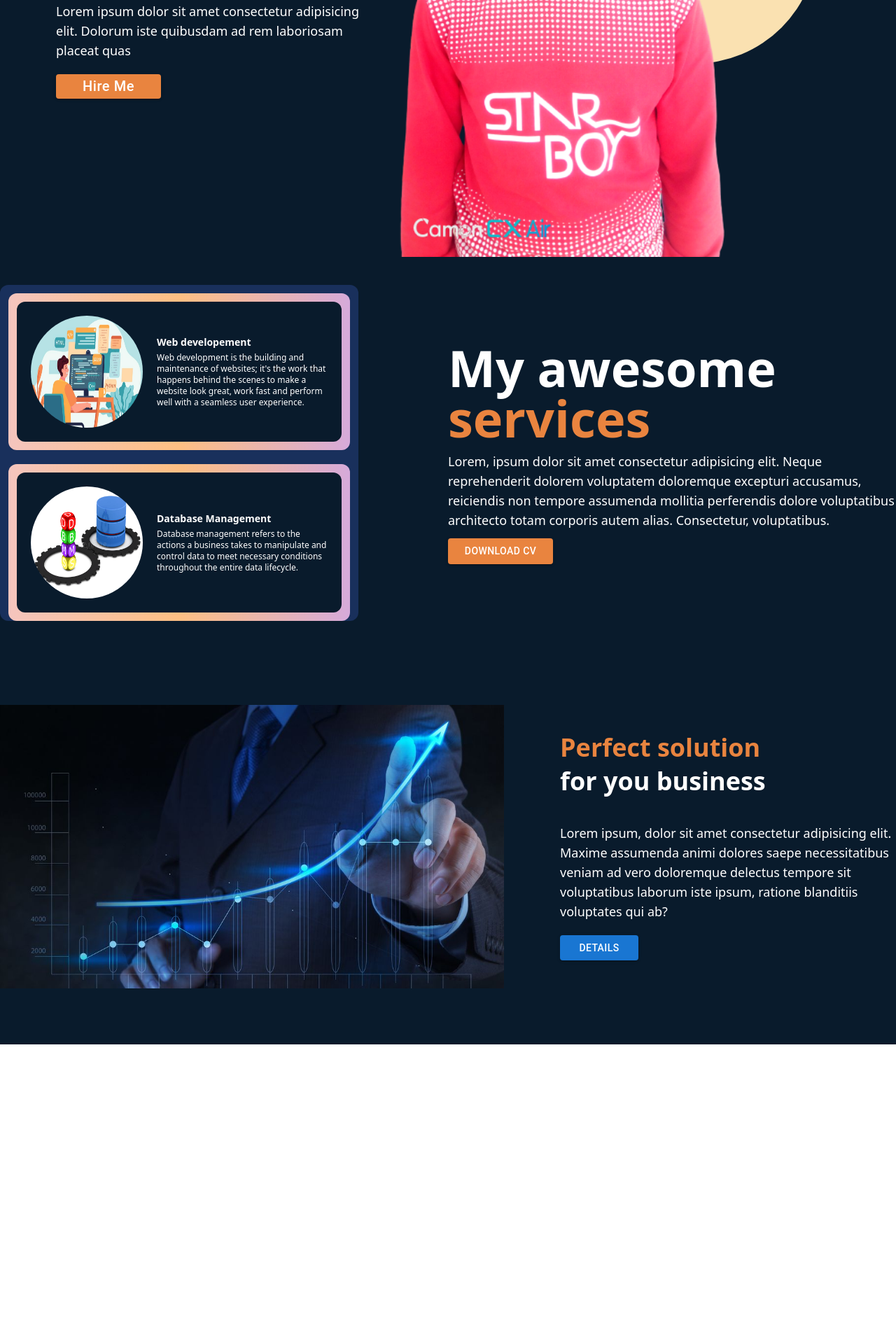
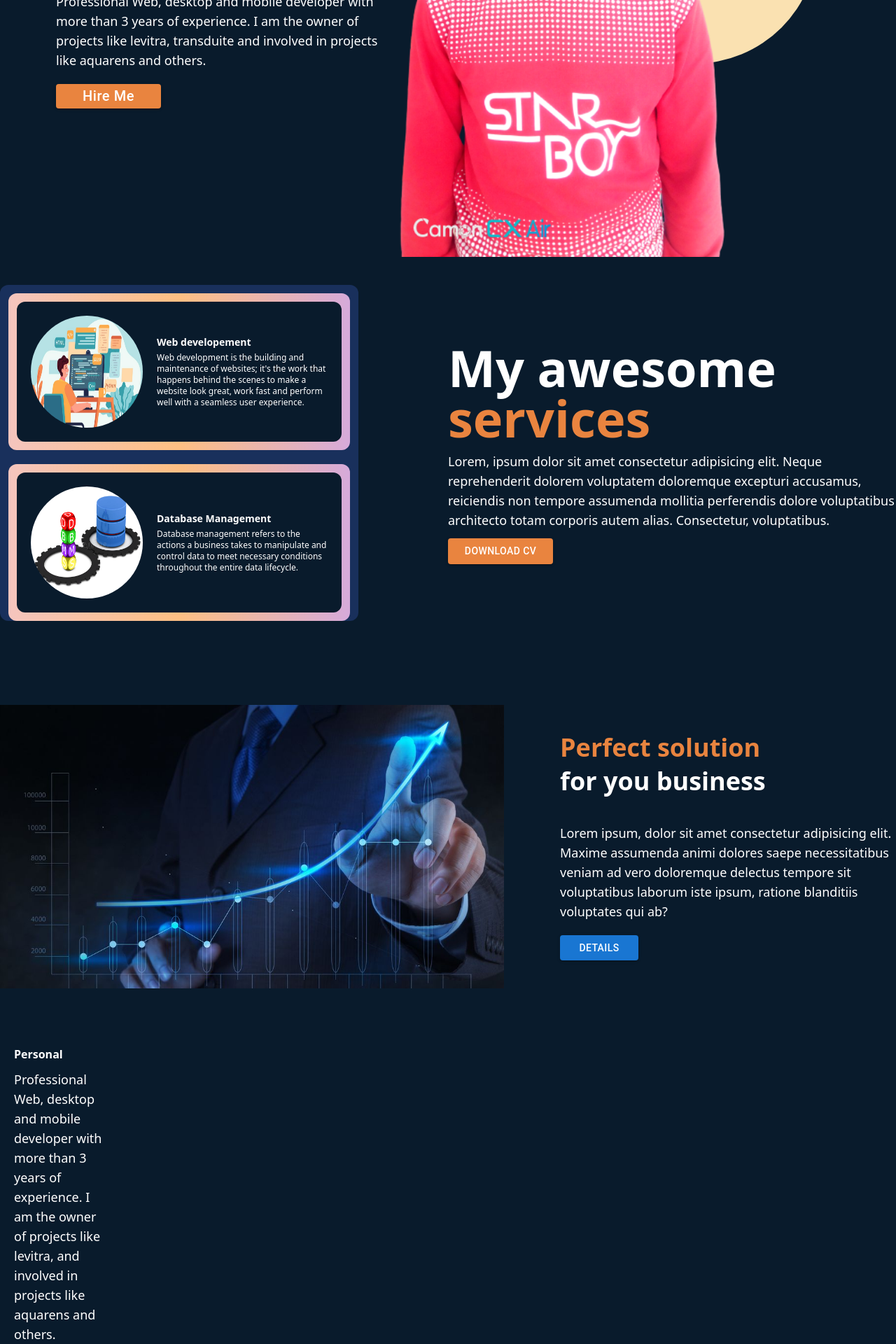
Before and after one commit to the-coder-kalisa/portofolio, a React (Vite) app: page /#home in a window 1280 px wide. Shown: the part 565-2485 px from the top of the page at 70% size. Before the commit the page ends 2057 px from the top, so only its background shows below. Built offline with nearby package versions, Linux system fonts and the light colour scheme.

Commit message:
finished page

```diff
--- a/src/components/Footer.tsx
+++ b/src/components/Footer.tsx
@@ -1,11 +1,47 @@
+import { useEffect, useState } from "react";
 import { useSelector } from "react-redux";
+import { Link } from "react-router-dom";
 import { Contacts } from "../data";
 import { State, transition } from "../store";
 function Footer() {
-  const {phone, mode} = useSelector<State, State>(state => state)
+  const { phone, mode } = useSelector<State, State>((state) => state);
+  const [font, setFont] = useState<boolean>(true);
+  useEffect(
+    () => () => {
+      if (phone === "phone" || phone === "tablet") {
+        setFont(false);
+      } else {
+        setFont(true);
+      }
+    },
+    [phone]
+  );
   return (
-    <div id="aboutus" className={`text-white ${mode ? "bg-transparent" : "bg-[#091b2c]"} ${transition}`}>
-
+    <div
+      id="aboutus"
+      className={`text-white px-5 ${
+        mode ? "bg-transparent" : "bg-[#091b2c]"
+      } ${transition}`}
+    >
+      <div className="flex flex-col gap-2">
+        <Link
+          to="/"
+          className={`${mode && "text-white"} ${transition} ${
+            !font ? "text-xl " : "text-[1rem]"
+          } font-bold`}
+        >
+          Personal
+        </Link>
+        <div className="max-w-32">
+          Professional Web, desktop and mobile developer with more than 3 years
+          of experience. I am the owner of projects like levitra, and involved
+          in projects like aquarens and others.
+        </div>
+      </div>
+      <div></div>
+      <div></div>
+      <div></div>
+      <div></div>
     </div>
   );
 }
--- a/src/components/Home.tsx
+++ b/src/components/Home.tsx
@@ -22,7 +22,7 @@ const Home: FC = () => {
   }, [phone]);
   return (
     <div
-    id="home"
+      id="home"
       className={` ${
         phone === "tablet" || phone === "phone"
           ? "flex-col pt-[10rem] px-5"
@@ -44,8 +44,9 @@ const Home: FC = () => {
               !mode ? "text-[#000000b6]" : "text-white"
             } ${transition} `}
           >
-            Lorem ipsum dolor sit amet consectetur adipisicing elit. Dolorum
-            iste quibusdam ad rem laboriosam placeat quas
+            Professional Web, desktop and mobile developer with more than 3
+            years of experience. I am the owner of projects like levitra, transduite and
+            involved in projects like aquarens and others.
           </div>
         </div>
         <Button
--- a/src/components/Notfound.tsx
+++ b/src/components/Notfound.tsx
@@ -10,7 +10,7 @@ const NotFound: FC = () => {
         mode ? "bg-[#091b2c] text-white" : "bg-white text-black"
       } flex items-center h-[100vh] justify-center`}
     >
-        this page is not found
+       404 This page is not found
     </div>
   );
 };
--- a/src/components/Solution.tsx
+++ b/src/components/Solution.tsx
@@ -20,7 +20,7 @@ function Solution() {
     <div
     id="solution"
       className={`flex ${
-        (phone === "phone" || phone === "tablet") && "flex-col px-5"
+        (phone === "phone" || phone === "tablet") && "flex-col-reverse px-5"
       } gap-20 items-center py-20 justify-center`}
     >
       <img
```
